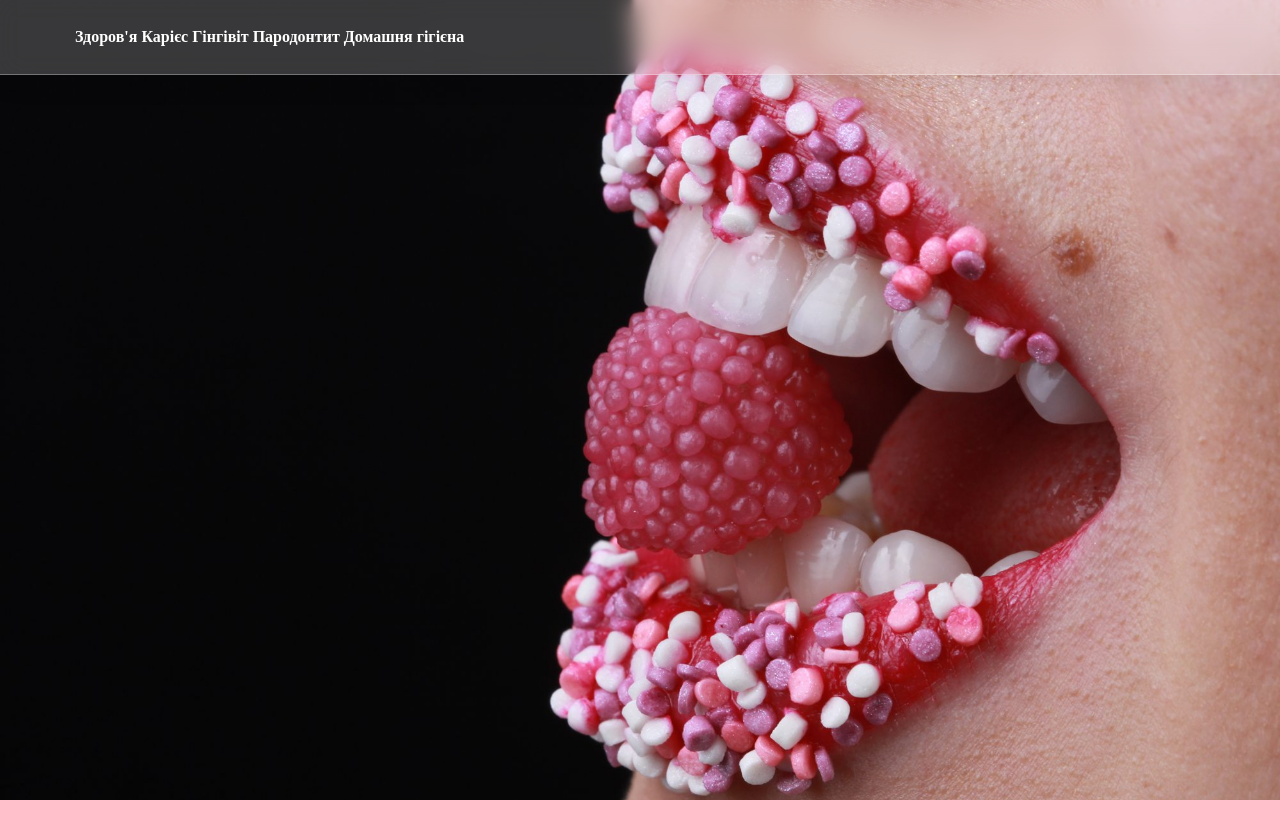
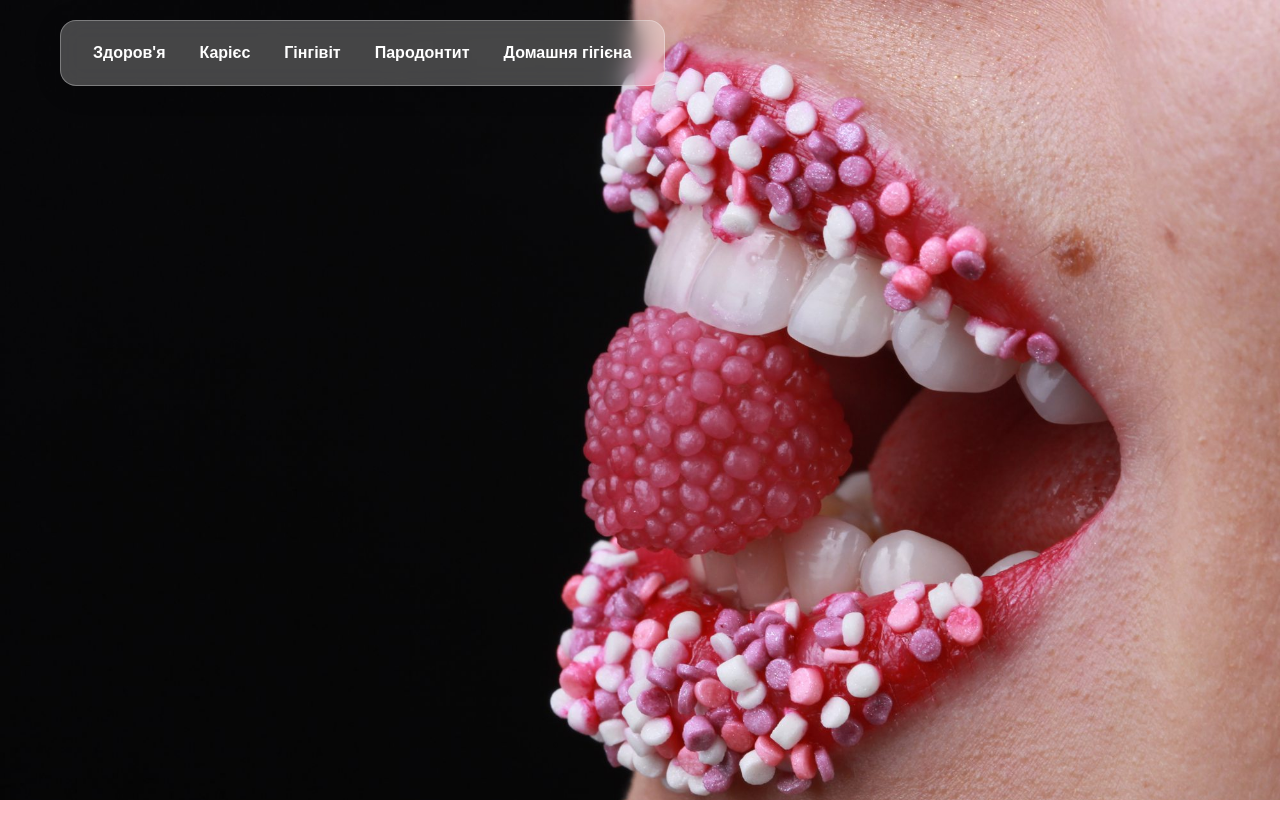
Before and after one commit to papernutcracker/dental-page, a plain HTML site: page index.html in a window 1280 px wide. Shown: the top 838 px of the page. Drawn offline with Linux system fonts and the light colour scheme.

Commit message:
header v2

```diff
--- a/css/header.css
+++ b/css/header.css
@@ -1,51 +1,76 @@
+/* header.css */
+
 .header {
-    /* 1. Positioning: Always on top */
+    /* KEY: fixed position keeps it stuck to the screen viewport */
     position: fixed;
     top: 0;
     left: 0;
     width: 100%;
-    height: 75px;
     z-index: 1000;
-    /* Ensures it stays above other content */
+    /* Ensures it floats above all other content */
 
-    /* 2. Glassmorphism Effect */
-    background: rgba(255, 255, 255, 0.2);
-    /* White with low opacity */
-    backdrop-filter: blur(12px);
-    /* Blurs content behind the header */
-    -webkit-backdrop-filter: blur(12px);
-    /* Required for Safari/iOS */
+    /* Layout: Flexbox to align the menu to the left */
+    display: flex;
+    justify-content: flex-start;
+    align-items: center;
 
-    /* 3. Liquid/Glossy Details */
-    border-bottom: 1px solid rgba(255, 255, 255, 0.3);
-    /* Subtle edge highlight */
-    box-shadow: 0 4px 30px rgba(0, 0, 0, 0.1);
-    /* Soft shadow for depth */
+    /* Spacing around the menu */
+    padding: 20px;
+    padding-left: 60px;
+    box-sizing: border-box;
 
-    /* 4. Alignment (Optional: centers text inside) */
-    display: flex;
-    flex-direction: row;
-    align-items: center;
-    justify-content: space-between;
-    /* Prevent text from hitting the edge */
-    box-sizing: border-box;
-    /* Includes padding in width calculation */
-    color: white;
-    font-weight: bold;
-
-    padding: 0 75px 0 75px;
+    /* Important: Allows you to click links/text BEHIND the empty parts of the header */
+    pointer-events: none;
 }
 
-.navigation-menu>a {
-    /* 1. Make it look like regular text */
+.navigation-menu {
+    /* Re-enable clicking for the menu itself */
+    pointer-events: auto;
+
+    /* Sizing: Occupies the left half of the screen */
+    min-width: 320px;
+    /* Prevents it from crushing on mobile */
+
+    /* Flexbox for the links inside */
+    display: flex;
+    justify-content: space-evenly;
+    /* Distributes links evenly */
+    align-items: center;
+    flex-wrap: wrap;
+    gap: 10px;
+
+    /* LIQUID GLASS STYLE (Glassmorphism) */
+    background: rgba(255, 255, 255, 0.25);
+    /* Translucent white */
+    backdrop-filter: blur(12px);
+    /* Blurs the content behind it */
+    -webkit-backdrop-filter: blur(12px);
+    /* For Safari */
+    border: 1px solid rgba(255, 255, 255, 0.3);
+    /* Subtle white border */
+    border-radius: 16px;
+    /* Rounded edges */
+    box-shadow: 0 4px 30px rgba(0, 0, 0, 0.1);
+    /* Soft shadow */
+
+    padding: 15px 20px;
+}
+
+/* Link Styling */
+.navigation-menu a {
     text-decoration: none;
-    color: inherit;
+    color: #000;
+    /* Black text for readability */
+    font-weight: 600;
+    font-family: sans-serif;
+    padding: 8px 12px;
+    border-radius: 8px;
+    transition: background 0.3s ease;
 
-    /* 2. Keep the standard link cursor (hand/pointer) */
-    cursor: pointer;
+    color: white;
+}
 
-    /* 3. Make it non-highlightable/unselectable */
-    user-select: none;
-    /* Standard */
-
+.navigation-menu a:hover {
+    color: rgb(245, 83, 172);
+    /* Lighten on hover */
 }
```
